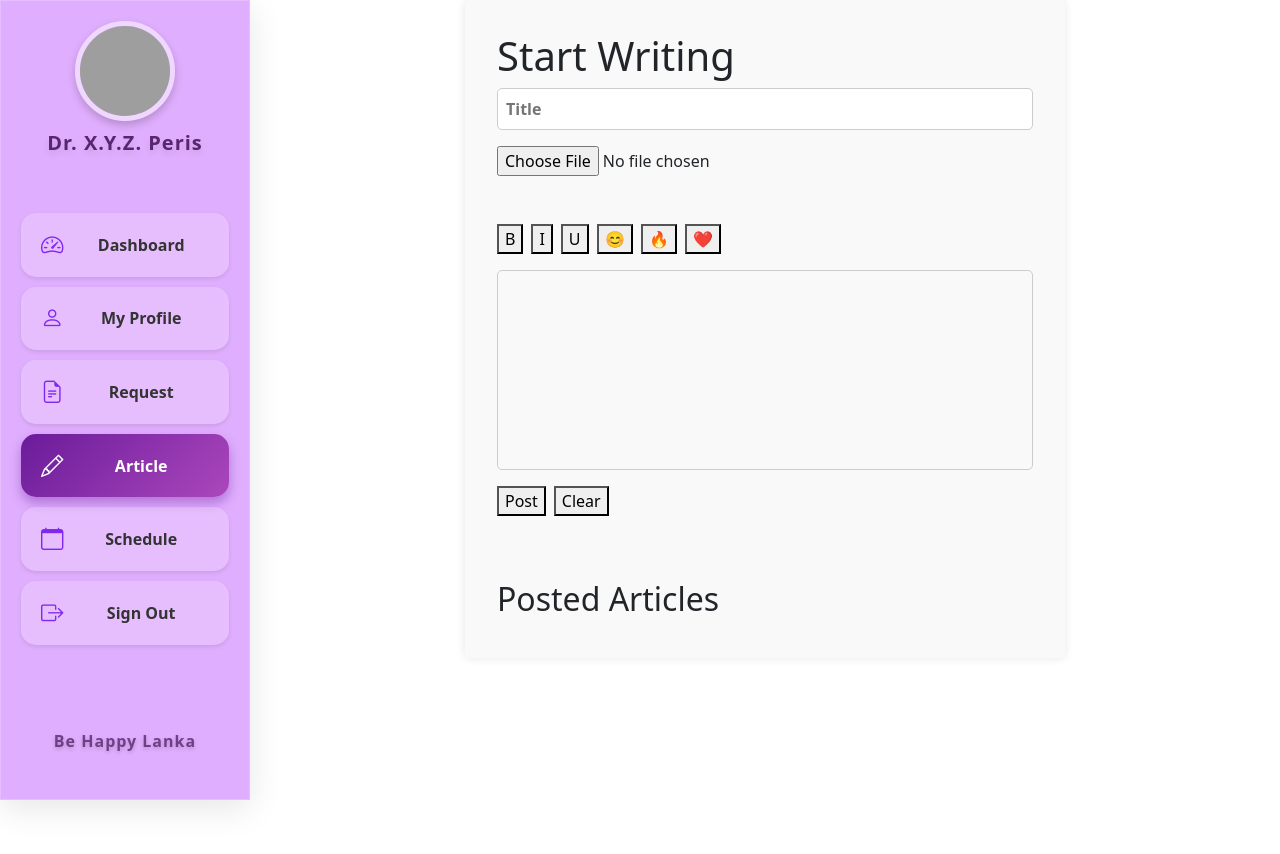
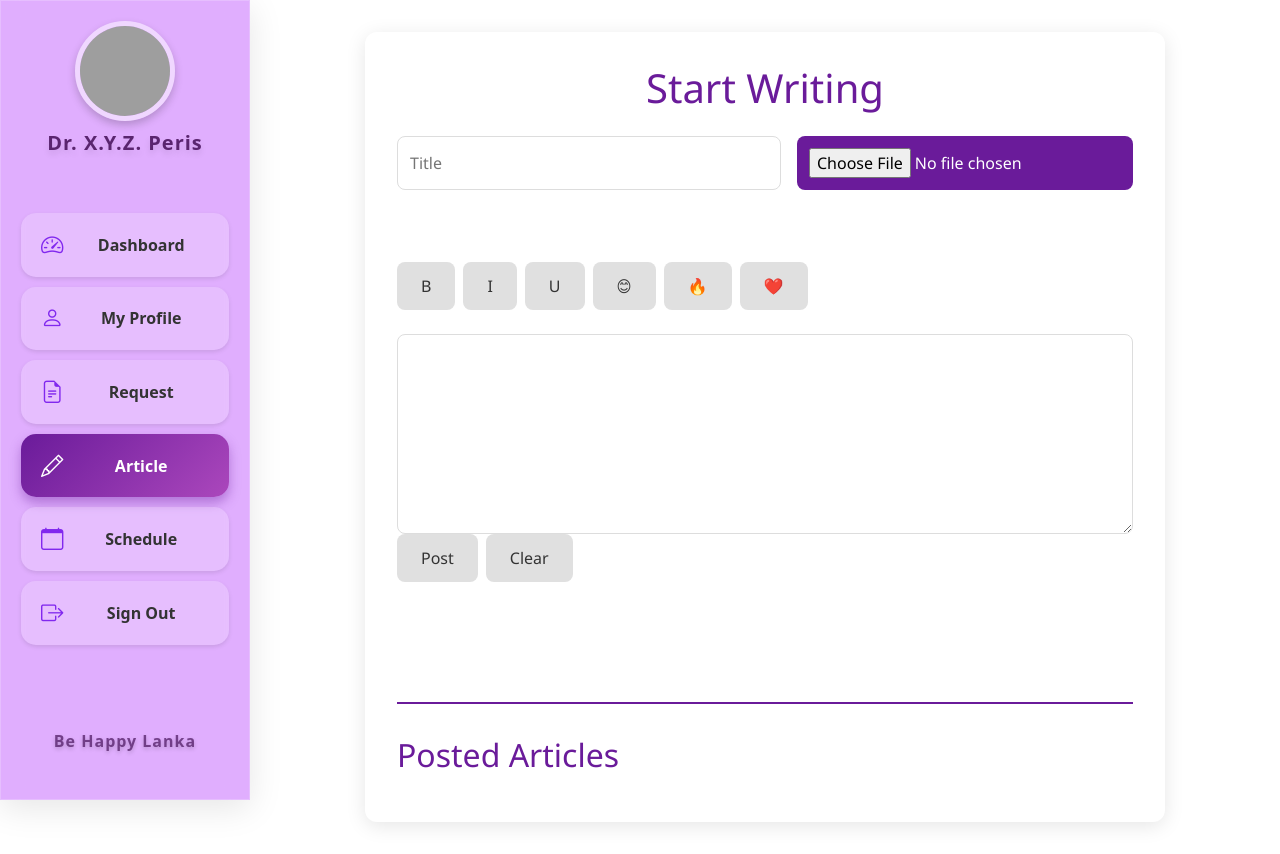
Before and after one commit to rkavidu222/be-happy-lanka-doctor-dashboard, an Angular app: page /artical in a window 1280 px wide. Before the commit the page ends 800 px from the top, so only its background shows below. Built offline with nearby package versions, Linux system fonts and the light colour scheme; grey boxes are pictures that could not be loaded.

Commit message:
22/02/2025 second commit

```diff
--- a/src/app/artical/artical.component.css
+++ b/src/app/artical/artical.component.css
@@ -1,23 +1,63 @@
 /* General Styles */
 .container {
-  max-width: 600px;
-  margin: 0 auto;
+  max-width: 800px;
+  margin: 2rem auto;
   padding: 2rem;
-  background-color: #f9f9f9;
-  border-radius: 5px;
-  box-shadow: 0 0 10px rgba(0, 0, 0, 0.1);
+  background-color: #ffffff;
+  border-radius: 12px;
+  box-shadow: 0 4px 20px rgba(0, 0, 0, 0.1);
+  font-family: 'Segoe UI', Tahoma, Geneva, Verdana, sans-serif;
+}
+
+h1 {
+  font-size: 2.5rem;
+  color: #6a1b9a;
+  text-align: center;
+  margin-bottom: 1.5rem;
+}
+
+h2 {
+  font-size: 2rem;
+  color: #6a1b9a;
+  margin-bottom: 1rem;
+}
+
+/* Input and Textarea Styles */
+.title-input-container {
+  display: flex;
+  gap: 1rem;
+  margin-bottom: 1.5rem;
 }
 
 .title-input {
-  width: 100%;
-  padding: 0.5rem;
-  margin-bottom: 1rem;
-  font-weight: bold;
-  border: 1px solid #ccc;
-  border-radius: 5px;
-  background-color: #fff;
+  flex: 1;
+  padding: 0.75rem;
+  font-size: 1rem;
+  border: 1px solid #ddd;
+  border-radius: 8px;
+  outline: none;
+  transition: border-color 0.3s ease;
 }
 
+.title-input:focus {
+  border-color: #6a1b9a;
+}
+
+.file-input {
+  padding: 0.75rem;
+  background-color: #6a1b9a;
+  color: white;
+  border: none;
+  border-radius: 8px;
+  cursor: pointer;
+  transition: background-color 0.3s ease;
+}
+
+.file-input:hover {
+  background-color: #9c4dcc;
+}
+
+/* Image Display */
 .image-display {
   margin-top: 1rem;
   width: 100%;
@@ -29,85 +69,192 @@
   align-items: center;
   background-color: #f9f9f9;
   border: 1px solid #ddd;
-  border-radius: 5px;
+  border-radius: 8px;
 }
 
 .image-display img {
   max-width: 100%;
   height: auto;
   object-fit: cover;
+  border-radius: 8px;
 }
 
+/* Button Styles */
 .button-row {
-  margin-bottom: 1rem;
+  display: flex;
+  gap: 0.5rem;
+  margin-bottom: 1.5rem;
 }
 
 button {
-  margin-right: 0.5rem;
+  padding: 0.75rem 1.5rem;
+  font-size: 1rem;
+  border: none;
+  border-radius: 8px;
+  cursor: pointer;
+  transition: background-color 0.3s ease, transform 0.2s ease;
 }
 
+button:hover {
+  transform: translateY(-2px);
+}
+
+button:active {
+  transform: translateY(0);
+}
+
+button.active {
+  background-color: #6a1b9a;
+  color: white;
+}
+
+button:not(.active) {
+  background-color: #e0e0e0;
+  color: #333;
+}
+
+button:not(.active):hover {
+  background-color: #d0d0d0;
+}
+
+/* Article Textarea */
 .article-textarea {
   width: 100%;
   height: 200px;
-  padding: 0.5rem;
-  margin-bottom: 1rem;
-  border: 1px solid #ccc;
-  border-radius: 5px;
-  overflow-y: auto;
-  white-space: pre-wrap;
+  padding: 0.75rem;
+  font-size: 1rem;
+  border: 1px solid #ddd;
+  border-radius: 8px;
+  outline: none;
+  resize: vertical;
+  transition: border-color 0.3s ease;
+  overflow-y: auto; /* Add scrollbar if content overflows vertically */
+  overflow-x: hidden; /* Prevent horizontal overflow */
+  word-wrap: break-word; /* Break long words to prevent horizontal overflow */
+  white-space: pre-wrap; /* Preserve line breaks and wrap text */
 }
 
+.article-textarea:focus {
+  border-color: #6a1b9a;
+}
+
+/* Success Message */
 .posted-message {
   margin-top: 1rem;
-  color: green;
+  color: #4caf50;
   font-weight: bold;
+  text-align: center;
+  font-size: 1.1rem;
 }
 
-/* Styling active button (purple theme) */
-button.active {
-  background-color: #6a1b9a; /* Purple background */
-  color: white;
-}
-
-/* Post container and display styles */
-.posts-container {
+/* Posts Section */
+.posts-section {
   margin-top: 3rem;
   padding-top: 2rem;
-  border-top: 2px solid #6a1b9a; /* Purple border */
+  border-top: 2px solid #6a1b9a;
 }
 
 .post {
-  background-color: #ffffff; /* White background for posts */
-  margin-bottom: 1rem;
-  padding: 1rem;
-  border-radius: 5px;
-  box-shadow: 0 0 10px rgba(0, 0, 0, 0.1);
+  background-color: #ffffff;
+  margin-bottom: 1.5rem;
+  padding: 1.5rem;
+  border-radius: 8px;
+  box-shadow: 0 4px 10px rgba(0, 0, 0, 0.1);
+  transition: transform 0.3s ease, box-shadow 0.3s ease;
+}
+
+.post:hover {
+  transform: translateY(-5px);
+  box-shadow: 0 6px 15px rgba(0, 0, 0, 0.15);
 }
 
 .post-header {
   display: flex;
   justify-content: space-between;
   align-items: center;
+  margin-bottom: 1rem;
 }
 
 .post-image {
-  width: 50px;
-  height: 50px;
+  width: 60px;
+  height: 60px;
   object-fit: cover;
-  border-radius: 5px;
+  border-radius: 8px;
   margin-right: 1rem;
+}
+
+.post-actions {
+  display: flex;
+  gap: 0.5rem;
 }
 
 .post-actions button {
   background-color: #6a1b9a;
   color: white;
   border: none;
-  padding: 0.5rem;
-  margin-left: 1rem;
-  border-radius: 5px;
+  padding: 0.5rem 1rem;
+  border-radius: 8px;
   cursor: pointer;
+  transition: background-color 0.3s ease;
 }
 
 .post-actions button:hover {
-  background-color: #9c4dcc; /* Slightly lighter purple */
+  background-color: #9c4dcc;
 }
+
+/* Modal Styles */
+.modal {
+  display: block;
+  position: fixed;
+  z-index: 1000;
+  left: 0;
+  top: 0;
+  width: 100%;
+  height: 100%;
+  background-color: rgba(0, 0, 0, 0.5);
+  backdrop-filter: blur(5px);
+}
+
+.modal-content {
+  background-color: #ffffff;
+  margin: 10% auto;
+  padding: 2rem;
+  border-radius: 12px;
+  width: 90%;
+  max-width: 800px;
+  box-shadow: 0 4px 20px rgba(0, 0, 0, 0.2);
+  position: relative;
+}
+
+.close {
+  position: absolute;
+  top: 1rem;
+  right: 1rem;
+  font-size: 1.5rem;
+  color: #aaa;
+  cursor: pointer;
+  transition: color 0.3s ease;
+}
+
+.close:hover {
+  color: #333;
+}
+
+.modal-image {
+  max-width: 100%;
+  height: auto;
+  border-radius: 8px;
+  margin-bottom: 1.5rem;
+}
+
+.modal h2 {
+  font-size: 2rem;
+  color: #6a1b9a;
+  margin-bottom: 1rem;
+}
+
+.modal p {
+  font-size: 1.1rem;
+  line-height: 1.6;
+  color: #333;
+}
--- a/src/app/artical/artical.component.html
+++ b/src/app/artical/artical.component.html
@@ -19,7 +19,7 @@
     <button (click)="addEmoji('❤️')">❤️</button>
   </div>
 
-  <div class="article-textarea" contenteditable="true" (input)="updateArticle($event)"></div>
+  <div class="article-textarea" contenteditable="true" (input)="updateArticle($event)" [innerHTML]="article"></div>
 
   <div class="button-row">
     <button (click)="postArticle()">
@@ -40,10 +40,21 @@
         <img *ngIf="post.image" [src]="post.image" alt="Post Image" class="post-image"/>
         <h4>{{ post.title }}</h4>
         <div class="post-actions">
+          <button (click)="viewPost(i)">View</button>
           <button (click)="editPost(i)">Edit</button>
           <button (click)="removePost(i)">Remove</button>
         </div>
       </div>
     </div>
   </div>
+
+  <!-- Modal to display full article -->
+  <div *ngIf="selectedPost" class="modal">
+    <div class="modal-content">
+      <span class="close" (click)="closeModal()">&times;</span>
+      <h2>{{ selectedPost.title }}</h2>
+      <img *ngIf="selectedPost.image" [src]="selectedPost.image" alt="Post Image" class="modal-image"/>
+      <div [innerHTML]="safeHtmlContent"></div>
+    </div>
+  </div>
 </div>
--- a/src/app/artical/artical.component.ts
+++ b/src/app/artical/artical.component.ts
@@ -1,6 +1,7 @@
 import { Component, OnInit, OnDestroy, ChangeDetectorRef } from '@angular/core';
 import { FormsModule } from '@angular/forms';
 import { CommonModule } from '@angular/common';
+import { DomSanitizer, SafeHtml } from '@angular/platform-browser';
 
 @Component({
   selector: 'app-artical',
@@ -20,8 +21,13 @@ export class ArticalComponent implements OnInit, OnDestroy {
   posts: any[] = [];
   isEditing: boolean = false;
   editingIndex: number | null = null;
+  selectedPost: any = null;
+  safeHtmlContent: SafeHtml = '';
 
-  constructor(private cdr: ChangeDetectorRef) {}
+  constructor(
+    private cdr: ChangeDetectorRef,
+    private sanitizer: DomSanitizer
+  ) {}
 
   ngOnInit() {
     this.loadPosts();
@@ -95,7 +101,7 @@ export class ArticalComponent implements OnInit, OnDestroy {
         alert('Please upload a valid image file.');
         return;
       }
-      if (file.size > 5 * 1024 * 1024) { // 5MB limit
+      if (file.size > 5 * 1024 * 1024) {
         alert('Image size should not exceed 5MB.');
         return;
       }
@@ -116,12 +122,8 @@ export class ArticalComponent implements OnInit, OnDestroy {
   }
 
   updateArticle(event: Event) {
-    const content = (event.target as HTMLElement).innerHTML.trim();
-    this.article = content;
-
-    if (!content) {
-      this.resetFormatting();
-    }
+    const editableElement = event.target as HTMLElement;
+    this.article = editableElement.innerHTML; // Capture the inner HTML
   }
 
   postArticle() {
@@ -137,7 +139,7 @@ export class ArticalComponent implements OnInit, OnDestroy {
     };
 
     if (this.isEditing && this.editingIndex !== null) {
-      this.posts[this.editingIndex] = newPost; // Update existing post
+      this.posts[this.editingIndex] = newPost;
       this.posted = true;
       this.cdr.detectChanges();
 
@@ -146,12 +148,11 @@ export class ArticalComponent implements OnInit, OnDestroy {
         this.cdr.detectChanges();
       }, 3000);
 
-      // Reset form fields after updating
       this.resetFormFields();
       this.isEditing = false;
       this.editingIndex = null;
     } else {
-      this.posts.push(newPost); // Add new post
+      this.posts.push(newPost);
       this.posted = true;
       this.cdr.detectChanges();
 
@@ -160,7 +161,6 @@ export class ArticalComponent implements OnInit, OnDestroy {
         this.cdr.detectChanges();
       }, 3000);
 
-      // Reset form fields after posting
       this.resetFormFields();
     }
 
@@ -217,6 +217,16 @@ export class ArticalComponent implements OnInit, OnDestroy {
     this.focusContentEditable();
   }
 
+  viewPost(index: number) {
+    this.selectedPost = this.posts[index];
+    this.safeHtmlContent = this.sanitizer.bypassSecurityTrustHtml(this.selectedPost.article);
+  }
+
+  closeModal() {
+    this.selectedPost = null;
+    this.safeHtmlContent = '';
+  }
+
   cancel() {
     this.resetFormFields();
     this.isEditing = false;
```
